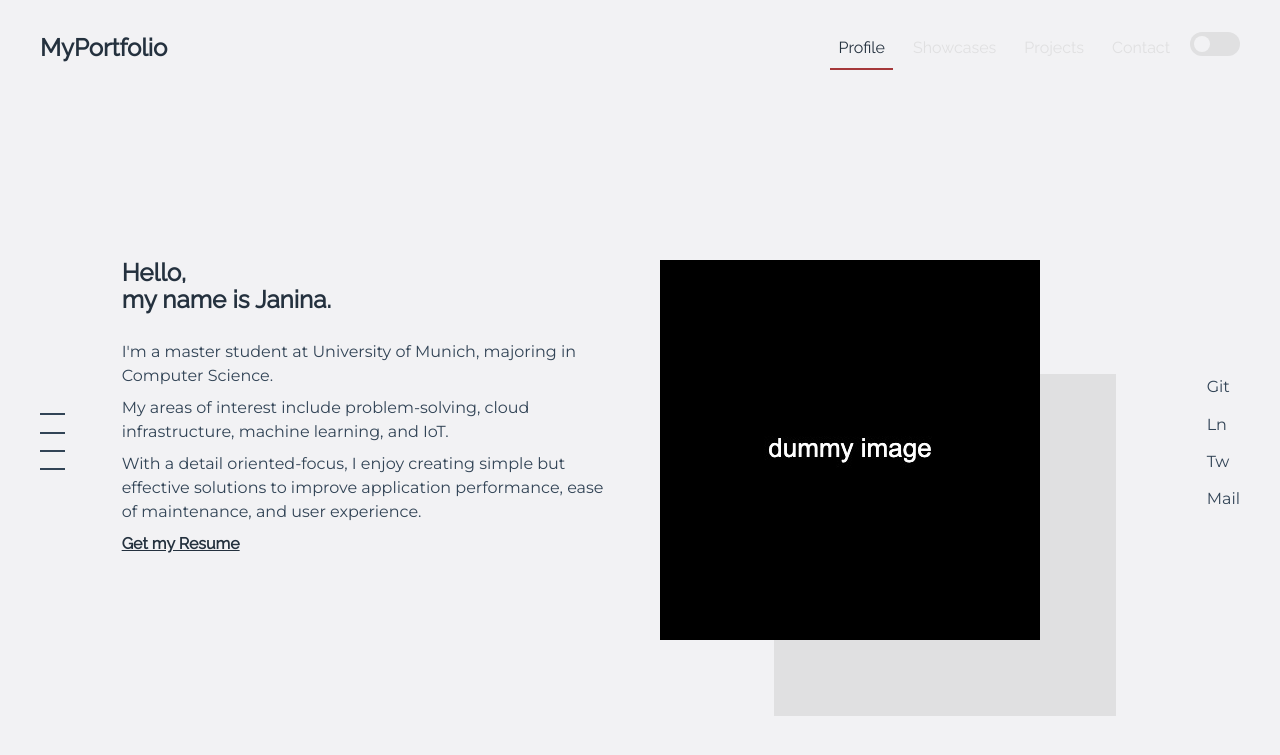
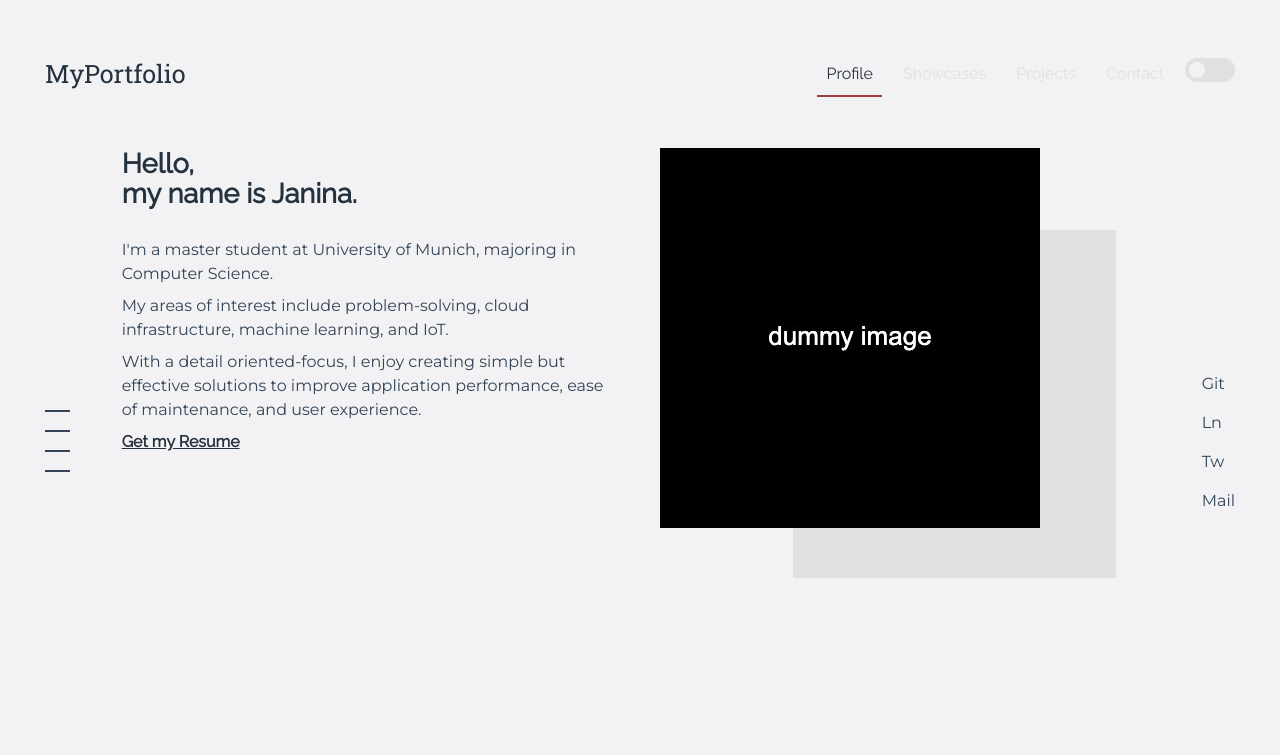
Before and after one commit to JaninaMattes/janinamattes.github.io, a Jekyll site: the page built from profile.html, in a window 1280 px wide. Shown: the top 755 px of the page. Built offline with Jekyll 4.4.1, drawn with Linux system fonts in a browser that asks for light colours.

Commit message:
src: Improve responsiveness

```diff
--- a/_includes/head.html
+++ b/_includes/head.html
@@ -4,6 +4,7 @@
   <meta name="viewport" content="width=device-width, initial-scale=1"/>
   <!-- Add fonts here -->
   <link rel="stylesheet" href="https://fonts.googleapis.com/css?family=Roboto">
+  <link rel="stylesheet" href="https://fonts.googleapis.com/css?family=Roboto Slab">
   <link rel="stylesheet" href="https://fonts.googleapis.com/css?family=Raleway">
   <link rel="stylesheet" href="https://fonts.googleapis.com/css?family=Montserrat">
   <!-- Add your CSS and other meta tags here -->
--- a/_layouts/default.html
+++ b/_layouts/default.html
@@ -6,19 +6,22 @@
   <body>
     <header>{% include header.html %}</header>
 
+    <main>
       <div class="container-fluid">
         <div class="row">
           <div class="col-md-1">
             <div class="fixed-nav-left">{% include left-sidebar.html %}</div>
           </div>
           <div class="col-md-10">
-          <div class="main-container">{{ content }}</div>
+            <div class="content-container">{{ content }}</div>
           </div>
           <div class="col-md-1">
             <div class="fixed-nav-right">{% include right-sidebar.html %}</div>
           </div>
         </div>
       </div>
+    </main>
+
 
     <!-- Add custom scripts here -->
     <script src="https://code.jquery.com/jquery-3.6.0.min.js"></script>
--- a/assets/css/custom-content.css
+++ b/assets/css/custom-content.css
@@ -2,6 +2,8 @@
   display: flex;
   flex-direction: column;
   justify-content: center;
+  align-items: center;
+  width: 100%;
 }
 
 .profile-info-container {
@@ -9,31 +11,35 @@
   display: table-cell;
 }
 
-.title {
+.profile-info-container h2 {
   font-family: "Raleway", sans-serif;
+  font-size: 1.51572rem;
   font-weight: bold;
-  text-rendering: optimizeLegibility;
-  font-size: 1.51572rem;
   margin-bottom: 1.666rem;
-  color: inherit;
   line-height: 1.1;
+  color: var(--text-color);
+  display: block;
 }
 
-.text {
+.profile-info-container p {
+  width: 100%;
+  max-width: 500px;
   font-family: "Montserrat";
   font-size: 16px;
   margin: 0px 0px 8px;
-  width: 100%;
-  max-width: 500px;
+  color: var(--text-color-light);
   word-break: break-word;
-  color: var(--text-color-light);
 }
 
 .resume {
   font-family: "Raleway", sans-serif;
+  font-weight: 600;
   color: var(--text-color);
-  font-weight: 600;
   text-decoration: underline;
+}
+
+.resume a {
+  background-color: transparent;
 }
 
 .resume:hover {
@@ -43,27 +49,27 @@
 
 .profile-image-container {
   justify-self: right;
+  display: inline-block;
+  position: relative;
+  max-width: 500px;
+  height: auto;
+}
+
+.profile-image-wrapper img {
   position: relative;
   max-width: 100%;
-  text-align: center;
-  border-style: none;
+  margin-bottom: 1.666rem;
+  z-index: 99;
 }
 
-.image img {
-  max-width: 100%;
-  height: auto;
-  display: block;
-  margin: 0 auto;
-}
-
-.img-offset {
+.profile-image-wrapper ::after {
   position: absolute;
-  width: 90%;
-  height: 90%;
+  top: 20%;
   right: -20%;
-  bottom: -20%;
-  background: var(--bg-color-light);
-  z-index: -1;
+  width: 85%;
+  height: 85%;
+  background-color: var(--bg-color-light);
+  content: "";
 }
 
 .no-padding-column-img {
@@ -74,26 +80,17 @@
   padding: 0px 20px 0px 0px;
 }
 
-@media (max-width: 767px) {
+@media (max-width: 768px) {
+
+  .profile-info-container {
+    top: 20%;
+  }
 
   .profile-image-container {
-    position: relative;
-    object-position: center;
-    border-style: none;
-    margin: 2rem 1rem 2rem 0;
+    padding-top: 3rem;
   }
 
-  .image img {
-    width: 100%;
-    height: auto;
-  }
-
-  .no-padding-column-img {
+  .col-md-6 {
     padding: 0;
   }
-
-  .no-padding-column-txt {
-    padding: 0;
-  }
-
 }
--- a/assets/css/custom-nav.css
+++ b/assets/css/custom-nav.css
@@ -1,10 +1,11 @@
 .navbar {
   display: flex;
   align-items: center;
+  justify-content: space-between;
   font-family: "Raleway";
   list-style: none;
   top: 0;
-  padding: 20px 40px;
+  padding: 2.5rem;
   transition: top .1s ease-in;
 }
 
@@ -107,6 +108,7 @@
 }
 
 .navbar-toggler-icon {
+
   display: inline-block;
   position: relative;
 }
@@ -124,7 +126,6 @@
 .navbar-toggler-icon .line:last-child {
   position: absolute;
   bottom: 2px;
-  left: 0;
   right: 0;
   width: 30px;
   height: 2px;
@@ -138,12 +139,10 @@
 }
 
 .navbar-brand h1 {
-  display: block;
-  font-size: 24px;
-  font-weight: bold;
+  font-size: 1.4rem;
+  font-family: "Roboto Slab",serif;
   margin: 0;
-  padding: 0;
-  color: inherit;
+  color: var(--text-color);
 }
 
 .navbar-brand h1:hover {
@@ -151,7 +150,4 @@
 }
 
 @media (min-width: 768px) {
-  .navbar-brand{
-  }
-
 }
--- a/assets/css/layout.css
+++ b/assets/css/layout.css
@@ -1,31 +1,46 @@
-*,
-*::before,
-*::after {
+html {
+  height: 100%;
   box-sizing: border-box;
+  font-size: 16px;
+  margin: 0;
+  padding: 0;
+  font: 112.5%/1.666 "Montserrat", serif;
+  -webkit-text-size-adjust: 100%;
 }
 
 body {
+  display: block;
+  font-family: "Montserrat", serif;
   font-size: 16px;
-  font-family: "Montserrat", serif;
   font-weight: normal;
   word-wrap: break-word;
   font-kerning: normal;
-  background-color: var(--bg-color);
+  margin: 0;
+  padding: 0;
+  background: var(--bg-color);
   color: var(--text-color);
 }
 
 header {
-  position: fixed;
+  position: sticky;
   width: 100%;
   z-index: 9999;
 }
 
-.main-container {
+main {
+  width: 100%;
+  vertical-align: middle;
+}
+
+.content-container {
   display: flex;
   flex-direction: column;
   justify-content: center;
-  height: 100vh;
+  align-items: flex-end;
+  vertical-align: middle;
   width: 100%;
+  transform: translate3d(0px, 0px, 0px);
+  transition: none 0s ease 0s;
 }
 
 /* Left and right side navbars */
@@ -57,15 +72,17 @@
   transform-origin: left bottom;
 }
 
+@media (max-width: 768px) {
+  main {
+    padding: 39px;
+  }
 
-@media (max-width: 767px) {
-
-  .fixed-nav-left, .fixed-nav-right {
+  .fixed-nav-left,
+  .fixed-nav-right {
     display: none;
   }
 
-  .main-container {
-    margin-top: 20%;
-    padding: 0 30px;
+  .col-md-10 {
+    padding: 0;
   }
 }
--- a/profile.html
+++ b/profile.html
@@ -11,29 +11,31 @@
 
       <div class="col-md-6 d-flex no-padding-column-txt">
         <div class="profile-info-container">
-          <h3 class="title">Hello, </br> my name is Janina.</h3>
-          <p class="text">
+          <h2>Hello, </br> my name is Janina.</h2>
+          <p>
             I'm a master student at University of Munich, majoring in Computer
             Science.
           </p>
-          <p class="text">
+          <p>
             My areas of interest include problem-solving, cloud infrastructure,
             machine learning, and IoT.
           </p>
-          <p class="text">
+          <p>
             With a detail oriented-focus, I enjoy creating simple but effective
             solutions to improve application performance, ease of maintenance, and
             user experience.
           </p>
-          <a class="resume" href="url">Get my Resume</a>
+          <a class="resume" aria-label="Download my resume" href="./resume/janina-mattes.pdf" target="_blank">Get my Resume</a>
         </div>
       </div>
 
       <div class="col-md-6 d-flex no-padding-column-img">
         <div class="profile-image-container">
-          <picture class="image">
-            <img src="imgs/dummy-img.jpg" alt="profile picture">
-          </picture>
+          <div class="profile-image-wrapper ">
+            <picture>
+              <img src="imgs/dummy-img.jpg" alt="profile picture">
+            </picture>
+          </div>
           <div class="img-offset"></div>
         </div>
       </div>
```
Also changed, not shown: 1 other file. Lines whose indentation alone changed are shown as unchanged.
